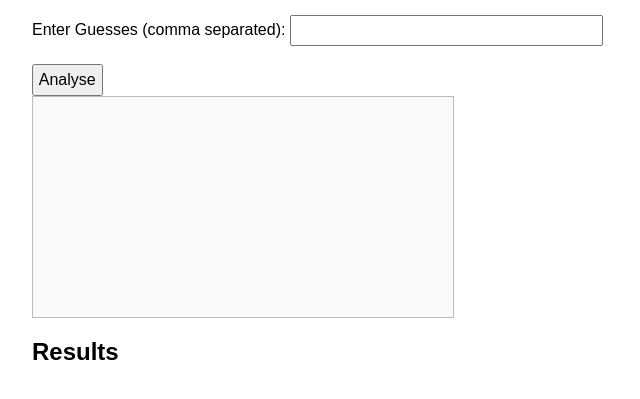
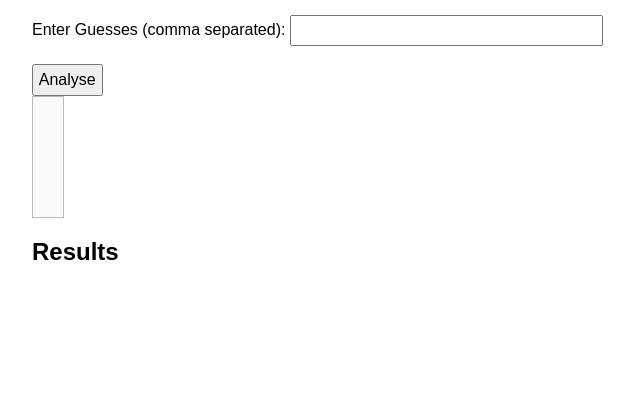
Before and after one commit to Chr1sG1thub/wordleanalyser, a plain HTML site: page xindex.html in a window 1280 px wide. Shown: the part 115-514 px from the top of the page, without its empty margins (0-640 px from the left). Drawn offline with Linux system fonts and the light colour scheme.

Commit message:
Update xindex.html

```diff
--- a/xindex.html
+++ b/xindex.html
@@ -29,7 +29,7 @@
 
 <button id="analyzeBtn" disabled>Analyse</button>
 
-<div id="textArea" style="width: 400px; height: 200px; border: 1px solid #bbb; padding: 10px; font-family: monospace; overflow-y: auto; background: #fafafa;">
+<div id="textArea" style="width: 10px; height: 100px; border: 1px solid #bbb; padding: 10px; font-family: monospace; overflow-y: auto; background: #fafafa;">
   <!-- Text lines will appear here -->
 </div>
 
@@ -105,11 +105,11 @@ function analyze() {
   resultsDiv.innerHTML = '';
 
   var col;
-  var span5 = "";
   const box = document.getElementById('textArea');
   box.value = '';
   guesses.forEach((guess, i) => {
     let fb = wordleFeedback(guess, solution);
+    var span5 = "";
     for (let j = 0; j < 5; j++) {
       if (fb[j] == 'G') col = 'green';
       else if (fb[j] == 'Y') col = 'yellow';
```
